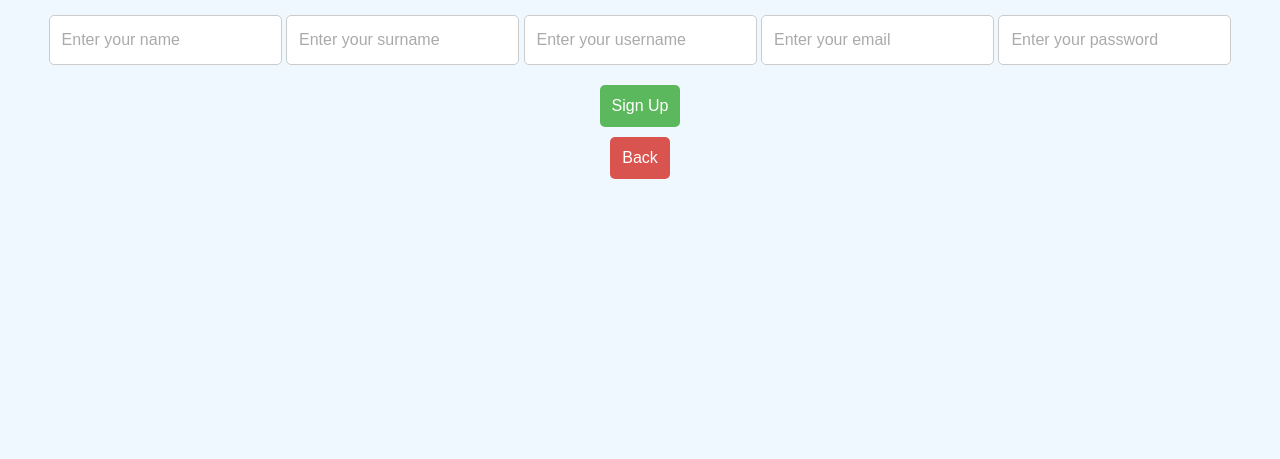
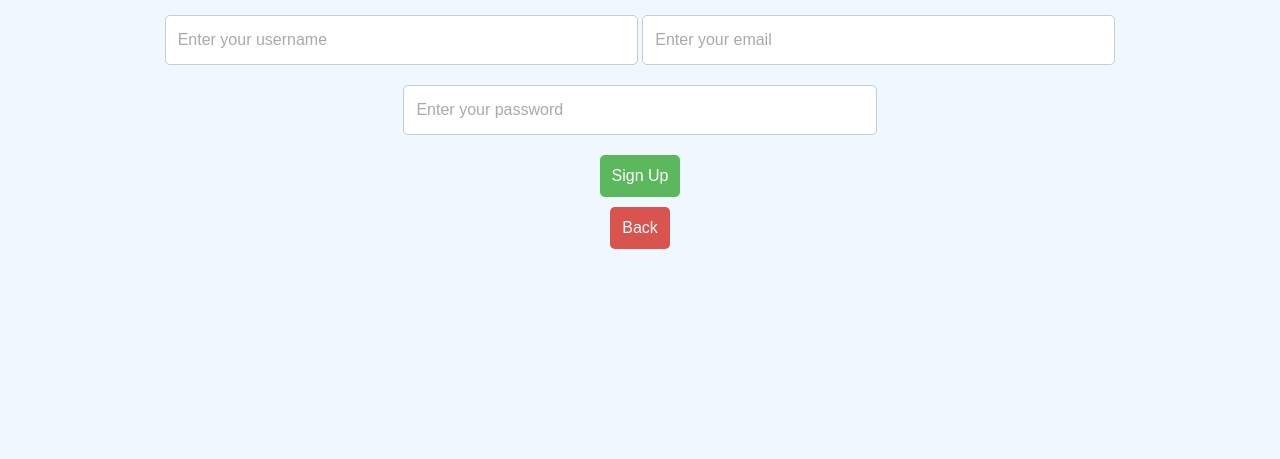
Before and after one commit to Baloyi2/check-me, a plain HTML site: page signup.html in a window 1280 px wide. Shown: the part 341-800 px from the top of the page. Drawn offline with Linux system fonts and the light colour scheme.

Commit message:
Add files via upload

```diff
--- a/signup.css
+++ b/signup.css
@@ -41,7 +41,7 @@ h1 {
 input[type="text"],
 input[type="email"],
 input[type="password"] {
-    width: max-content; /* Set width to 50% */
+    width: 40%; /* Set width to 50% */
     padding: 12px;
     margin: 10px 0;
     border: 1px solid #ccc;
@@ -91,7 +91,7 @@ button:last-of-type:hover {
 }
 
 /* Responsive Design */
-@media (max-width: 50%) {
+@media (max-width: 600px) {
     h1 {
         font-size: 2rem; /* Smaller font size for smaller screens */
     }
```
